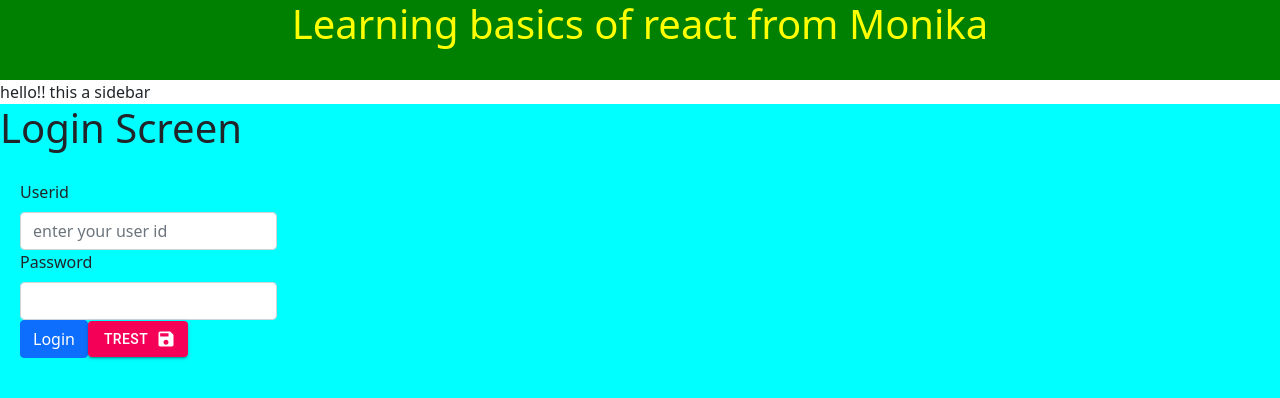
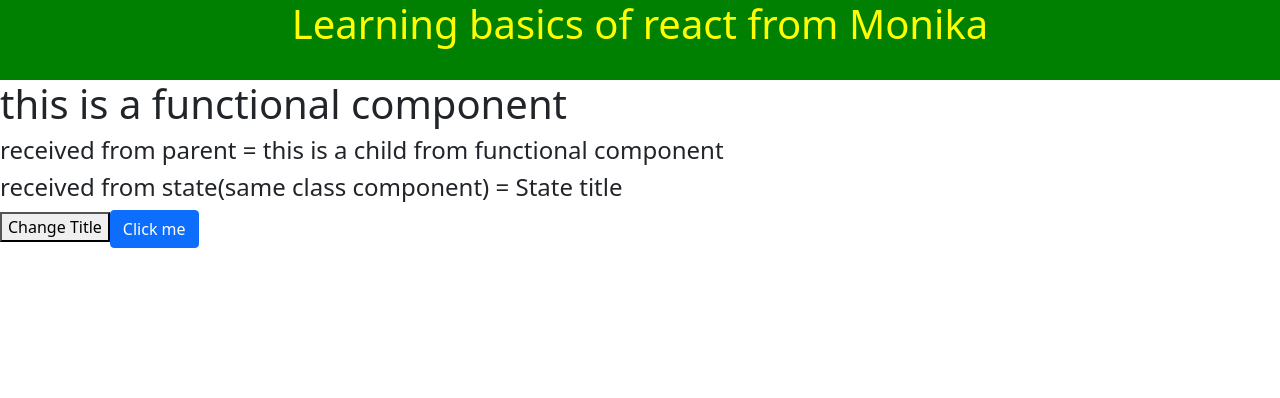
Before and after one commit to Monika-Abhijeet/learn-react, a React (Create React App) app: page / in a window 1280 px wide. Shown: the top 398 px of the page. Built offline with nearby package versions, Linux system fonts and the light colour scheme.

Commit message:
function vs class component

```diff
--- a/src/App.js
+++ b/src/App.js
@@ -2,6 +2,8 @@ import Login from "./components/Login/Login";
 import Header from "./components/Header/Header";
 import Sidebar from "./components/Sidebar/Sidebar";
 import React from "react";
+import ClassComponent from "./components/ComponentTypes/classComponent";
+import FunctionComponent from "./components/ComponentTypes/functionComponent";
 function App() {
   return (
     <div className="App">
@@ -11,12 +13,8 @@ function App() {
         bgColor="green"
         color="yellow"
       ></Header>
-      <Sidebar
-        content="hello!! this a sidebar"
-        bgColor="yellow"
-        color="red"
-      ></Sidebar>
-      <Login></Login>
+      {/* <ClassComponent></ClassComponent> */}
+      <FunctionComponent></FunctionComponent>
     </div>
   );
 }
--- /dev/null
+++ b/src/components/ComponentTypes/childComponent.js
@@ -0,0 +1,49 @@
+import React, { Component } from "react";
+
+// function ChildComponent(props) {
+//   function handleClick() {
+//     alert("button clicked!!");
+//   }
+//   return (
+//     <div>
+//       <h4>{props.title}</h4>
+//       <button
+//         className="btn btn-primary"
+//         onClick={handleClick}
+//       >
+//         Click me
+//       </button>
+//     </div>
+//   );
+// }
+
+class ChildComponent extends Component {
+  constructor() {
+    super();
+    this.state = {
+      title: "State title",
+    };
+  }
+  handleClick() {
+    alert("this is a child method");
+  }
+  changeTitle() {
+    console.log("title changes");
+    // this.setState({ title: "heleo" });
+  }
+  render() {
+    return (
+      <div>
+        <h4>received from parent = {this.props.title}</h4>
+        <h4>received from state(same class component) = {this.state.title}</h4>
+        <button onClick={this.changeTitle}> Change Title</button>
+
+        <button className="btn btn-primary" onClick={this.handleClick}>
+          Click me
+        </button>
+      </div>
+    );
+  }
+}
+
+export default ChildComponent;
--- /dev/null
+++ b/src/components/ComponentTypes/classComponent.js
@@ -0,0 +1,18 @@
+import React, { Component } from "react";
+import ChildComponent from "./childComponent";
+
+class ClassComponent extends Component {
+  constructor() {
+    super();
+  }
+  render() {
+    return (
+      <div>
+        <h1>This is a class Component</h1>
+        {/* <ChildComponent title="hellopooo!"></ChildComponent> */}
+      </div>
+    );
+  }
+}
+
+export default ClassComponent;
--- /dev/null
+++ b/src/components/ComponentTypes/functionComponent.js
@@ -0,0 +1,13 @@
+import React from "react";
+import ChildComponent from "./childComponent";
+
+function FunctionComponent() {
+  return (
+    <div>
+      <h1>this is a functional component</h1>
+      <ChildComponent title="this is a child from functional component"></ChildComponent>
+    </div>
+  );
+}
+
+export default FunctionComponent;
--- a/src/components/Sidebar/Sidebar.js
+++ b/src/components/Sidebar/Sidebar.js
@@ -35,7 +35,7 @@ class Sidebar extends Component {
   componentWillUnmount() {}
 
   render() {
-    return <div>{this.props.content}</div>;
+    return <div class="sidebar-container">{this.props.content}</div>;
   }
 }
 
```
